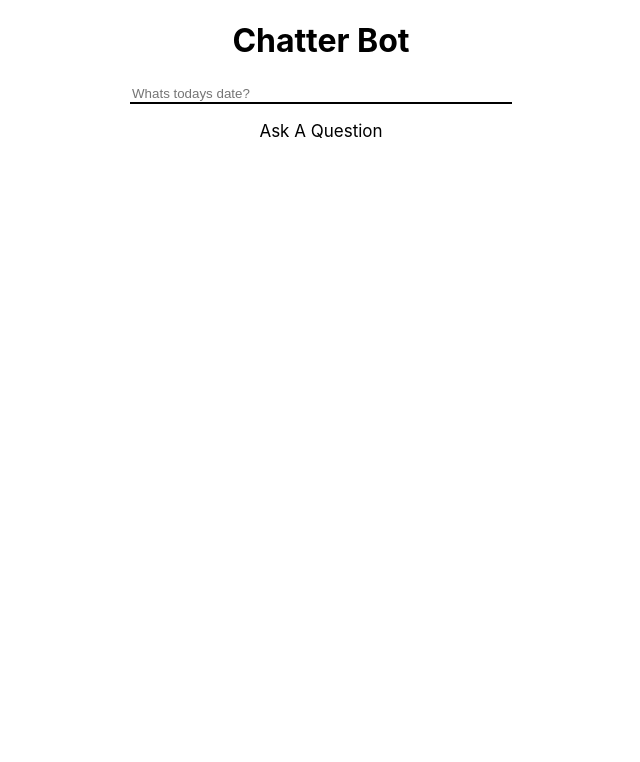
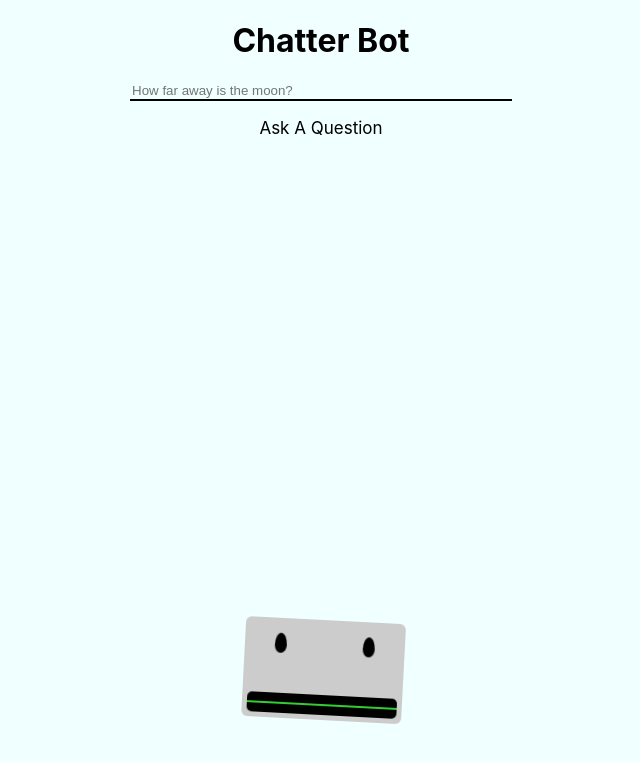
Before and after one commit to Jayquintana/ChatterBot, a React (Create React App) app: page / in a window 1280 px wide. Shown: the top 762 px of the page, without its empty margins (319-959 px from the left). Built offline with nearby package versions, Linux system fonts and the light colour scheme.

Commit message:
Add api, add talking robot

```diff
--- a/src/App.css
+++ b/src/App.css
@@ -1,3 +1,10 @@
 .App {
-  text-align: center;
+display: flex;
+flex-direction: column;
+align-items: center;
+justify-content: center;
 }
+
+body {
+  background-color: azure;
+}
--- a/src/App.js
+++ b/src/App.js
@@ -1,6 +1,7 @@
 import './App.css';
 import QuestionBox from '/Users/jayp/Desktop/application-projects/chatter-box/src/Components/QuestionsSection/QuestionBox.js'
 import SavedResponses from '/Users/jayp/Desktop/application-projects/chatter-box/src/Components/ResponseSection/SavedResponses.js'
+import TalkingRobot from './Components/TalkingRobot/TalkingRobot';
 import React, { useState, useEffect } from 'react';
 const { Configuration, OpenAIApi } = require("openai");
 
@@ -27,7 +28,6 @@ function App() {
     responses.push(saveResponse)
     setUserQuestion('')
     setBotAnswer('')
-
   }
 
     const displayResponse = () => {
@@ -53,6 +53,7 @@ function App() {
       stop: [" Human:", " AI:"],
     })
     .then((response) => {
+      console.log(response.data.choices);
       setBotAnswer(response.data.choices[0].text)
     }).catch(err => console.log(err))
     }
@@ -65,6 +66,7 @@ function App() {
       userQuestion={userQuestion}
       setUserQuestion={setUserQuestion} />
       {displayResponse()}
+      < TalkingRobot />
     </div>
   )
 }
--- a/src/Components/QuestionsSection/QuestionBox.css
+++ b/src/Components/QuestionsSection/QuestionBox.css
@@ -6,8 +6,14 @@
   background: transparent;
   color: black;
   width: 10cm;
+}
 
+.text-container {
+  display: flex;
+  flex-direction: column;
+  align-items: center;
 }
+
 .text-box:focus{
   border-bottom: 2px solid blue;
 }
@@ -21,7 +27,6 @@
 .text-box:focus{
     top: -16px;
     font-size: 12px;
-   color: grey;
   }
 
 .ask-question:hover {
--- a/src/Components/QuestionsSection/QuestionBox.js
+++ b/src/Components/QuestionsSection/QuestionBox.js
@@ -16,7 +16,7 @@ const addResponse = () => {
   <>
   <h1>Chatter Bot</h1>
     <div className='text-container'>
-        <input value={userQuestion} onChange={e => getInput(e)} className='text-box' placeholder='Whats todays date?' type="text"required/>
+        <input value={userQuestion} onChange={e => getInput(e)} className='text-box' placeholder='How far away is the moon?' type="text"required/>
       <p onClick={addResponse} className='ask-question'>Ask A Question</p>
     </div>
   </>
--- a/src/Components/ResponseSection/SavedResponses.css
+++ b/src/Components/ResponseSection/SavedResponses.css
@@ -1,5 +1,18 @@
 .saved-response{
- margin: 0%;
- width: 50%
+background-color: gray;
+width: 100%;
+height: 30%;
+align-self: center;
+margin-top: 5%;
+}
 
+.question-response,
+.bot-response {
+ color: white;
+ font-family:sans-serif
 }
+
+.responses-container {
+ width: 50%;
+ height: 50%;
+}
--- a/src/Components/ResponseSection/SavedResponses.js
+++ b/src/Components/ResponseSection/SavedResponses.js
@@ -4,12 +4,13 @@ import './SavedResponses.css'
 const SavedResponses = ({question, botAnswer}) => {
 
   return (
-   <>
+  <div className='responses-container'>
+    <h2>Responses</h2>
     <div className='saved-response'>
-     <p>Question: {question}</p>
-     <p>Chatter Bot Answer: {botAnswer}</p>
+      <p className='question-response'>Question: {question}</p>
+      <p className='bot-response'>Chatter Bot: {botAnswer}</p>
     </div>
-   </>
+  </div>
   )
 }
 
--- /dev/null
+++ b/src/Components/TalkingRobot/TalkingRobot.css
@@ -0,0 +1,226 @@
+
+.robot {
+ box-sizing: border-box;
+ position: absolute;
+ width: 160px;
+ height: 180px;
+ bottom: 0;
+ left: calc(50% - 80px);
+}
+
+.head {
+ position: absolute;
+ width: 160px;
+ height: 100px;
+ background-color: #ccc;
+ border-radius: 6px;
+ overflow: hidden;
+ background: linear-gradient(to right, #ccc 0%, lighten(#ccc, 10%) 40%, lighten(#ccc, 10%) 60%, #ccc 100%);
+ transform-origin: 50% 100%;
+ animation: bob 8000ms ease-in-out alternate infinite -1000ms;
+}
+
+.eyes {
+ position: absolute;
+ top: calc(25% - 10px);
+ right: 30px;
+ left: 30px;
+ height: 20px;
+ animation: blink 10000ms linear forwards infinite;
+}
+
+.eyeball {
+ position: absolute;
+ width: 12px;
+ height: 20px;
+ border-radius: 50% 50% 50% 50% / 60% 60% 40% 40%;
+ background-color: black;
+}
+
+.eyeball_left {
+ left: 0;
+ transition: transform 100ms ease-in-out;
+}
+
+.eyeball_right {
+ right: 0;
+ transition: transform 100ms ease-in-out;
+}
+
+.mouth {
+ position: absolute;
+ bottom: 5px;
+ left: 5px;
+ width: 150px;
+ height: 20px;
+ background-color: black;
+ overflow: hidden;
+ border-radius: 5px;
+ transition: height 100ms cubic-bezier(0.455, 0.03, 0.515, 0.955);
+}
+
+.mouth-container {
+ position: absolute;
+ top: 0;
+ right: 0;
+ bottom: 0;
+ left: 0;
+}
+
+
+.mouth-container-line {
+ position: absolute;
+ top: 50%;
+ height: 2px;
+ background-color: limegreen;
+ width: 100%;
+ margin-top: -1px;
+}
+
+.torso {
+ position: absolute;
+ bottom: 0;
+ left: calc(50% - 40px);
+ width: 80px;
+ height: 60px;
+ border-radius: 6px 6px 0 0;
+ background: linear-gradient(to right, #ccc 0%, lighten(#ccc, 10%) 40%, lighten(#ccc, 10%) 60%, #ccc 100%);
+}
+
+.neck {
+ position: absolute;
+ bottom: 45px;
+ left: calc(50% - 15px);
+ width: 30px;
+ height: 50px;
+ border-radius: 15px;
+ background:
+  repeating-linear-gradient(180deg, rgba(0, 0, 0, 0.2), rgba(0, 0, 0, 0.2) 7%, rgb(100, 100, 100) 10%),
+  linear-gradient(to right, #ccc 0%, lighten(#ccc, 10%) 40%, lighten(#ccc, 10%) 60%, #ccc 100%);
+}
+
+.arms {
+ position: absolute;
+ bottom: 0;
+ left: 30px;
+ right: 30px;
+ height: 50px;
+}
+
+.arm {
+ position: absolute;
+ top: 0;
+ width: 20px;
+ height: 50px;
+ border-radius: 10px 10px 0 0;
+ background:
+  repeating-linear-gradient(180deg, rgba(0, 0, 0, 0.2), rgba(0, 0, 0, 0.2) 7%, rgb(100, 100, 100) 10%),
+  linear-gradient(to right, #ccc 0%, lighten(#ccc, 10%) 40%, lighten(#ccc, 10%) 60%, #ccc 100%);
+}
+
+.arm_left {
+ left: 0;
+}
+
+.arm_right {
+ right: 0;
+}
+
+@keyframes lowAnim {
+ 0% {
+  filter: url('#low-0');
+ }
+
+ 25% {
+  filter: url('#low-1');
+ }
+
+ 50% {
+  filter: url('#low-2');
+ }
+
+ 75% {
+  filter: url('#low-3');
+ }
+
+ 100% {
+  filter: url('#low-4');
+ }
+}
+
+@keyframes listeningAnim {
+ 0% {
+  filter: url('#listening-0');
+ }
+
+ 25% {
+  filter: url('#listening-1');
+ }
+
+ 50% {
+  filter: url('#listening-2');
+ }
+
+ 75% {
+  filter: url('#listening-3');
+ }
+
+ 100% {
+  filter: url('#listening-4');
+ }
+}
+
+@keyframes speakingAnim {
+ 0% {
+  filter: url('#speaking-0');
+ }
+
+ 25% {
+  filter: url('#speaking-1');
+ }
+
+ 50% {
+  filter: url('#speaking-2');
+ }
+
+ 75% {
+  filter: url('#speaking-3');
+ }
+
+ 100% {
+  filter: url('#speaking-4');
+ }
+}
+
+@keyframes bob {
+ 0% {
+  transform: rotate(-3deg);
+ }
+
+ 40% {
+  transform: rotate(-3deg);
+  animation-timing-function: cubic-bezier(1, 0, 0, 1);
+ }
+
+ 60% {
+  transform: rotate(3deg);
+ }
+
+ 100% {
+  transform: rotate(3deg);
+ }
+}
+
+@keyframes blink {
+ 50% {
+  transform: scale(1, 1);
+ }
+
+ 51% {
+  transform: scale(1, 0.1);
+ }
+
+ 52% {
+  transform: scale(1, 1);
+ }
+}
--- /dev/null
+++ b/src/Components/TalkingRobot/TalkingRobot.js
@@ -0,0 +1,29 @@
+import React from 'react'
+import './TalkingRobot.css'
+
+const TalkingRobot = () => {
+
+ return (
+  <div className="robot">
+   <div className="neck"></div>
+   <div className="arms">
+    <div className="arm arm_left"></div>
+    <div className="arm arm_right"></div>
+   </div>
+   <div className="torso"></div>
+   <div className="head">
+    <div className="eyes">
+     <div className="eyeball eyeball_left"></div>
+     <div className="eyeball eyeball_right"></div>
+    </div>
+    <div className="mouth">
+     <div className="mouth-container">
+      <div className="mouth-container-line"></div>
+     </div>
+    </div>
+   </div>
+  </div>
+ )
+}
+
+export default TalkingRobot;
```
Lines whose indentation alone changed are shown as unchanged.
